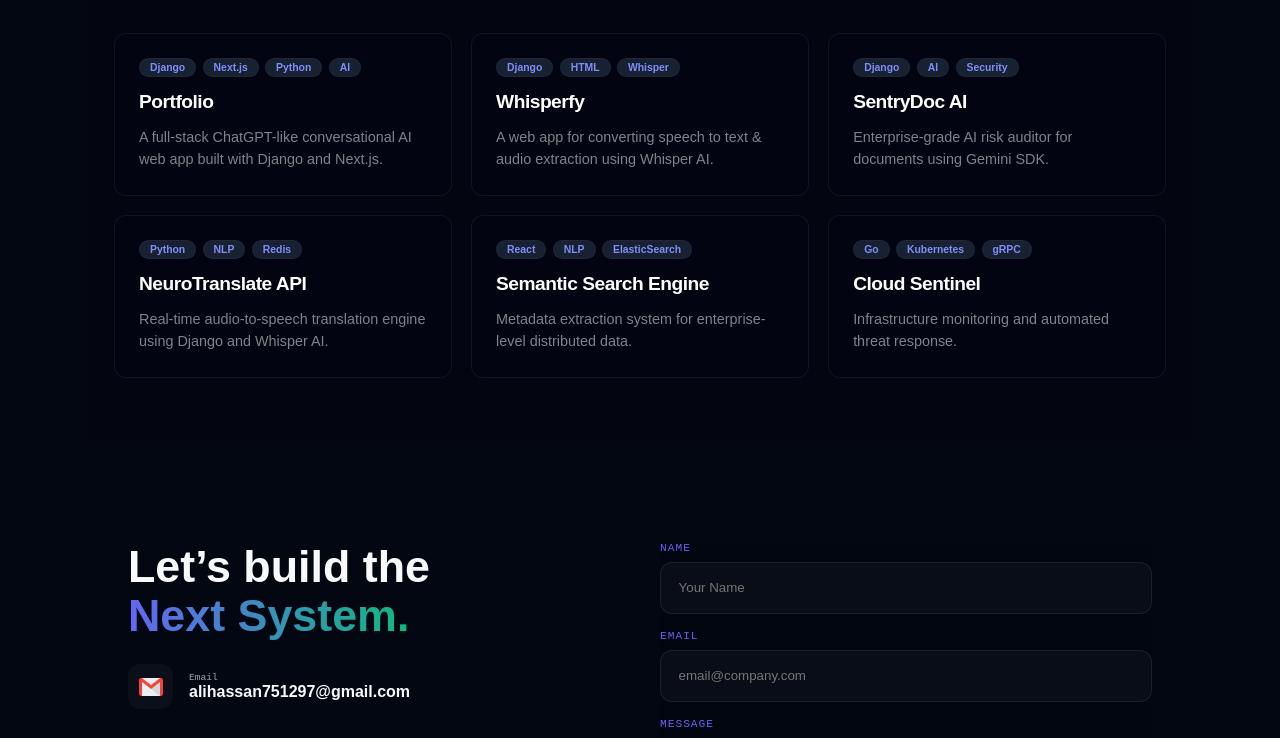
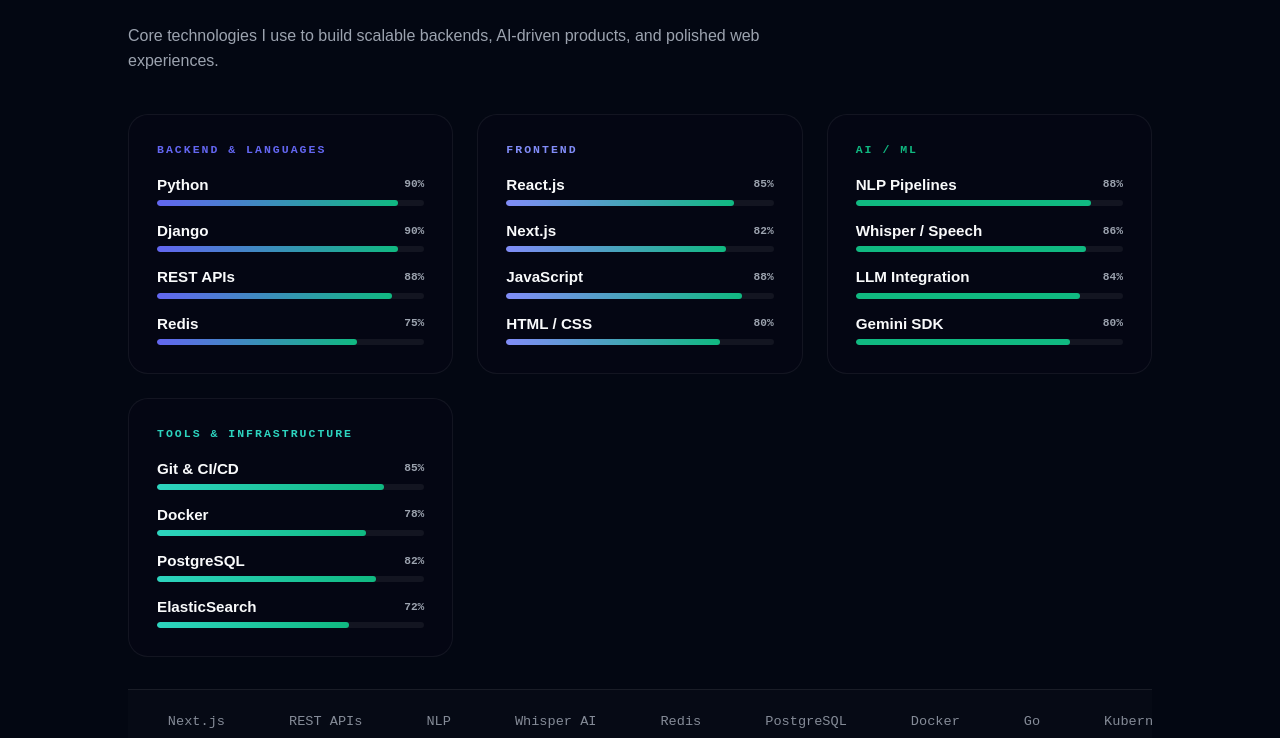
Before and after one commit to ali-hassan1590/my-portfolio, a React (Vite) app: page / in a window 1280 px wide. Shown: the part 1807-2545 px from the top of the page. Built offline with nearby package versions, Linux system fonts and the light colour scheme.

Commit message:
Add skills page

```diff
--- a/src/App.jsx
+++ b/src/App.jsx
@@ -3,6 +3,7 @@
 import Projects from './components/Projects';
 import Contact from './components/Contact';
 import Experience from './components/Experience'; // Use the previous fixed version
+import Skills from './components/Skills';
 import './index.css';
 
 function App() {
@@ -11,6 +12,7 @@
       <Navbar />
       <Hero />
       <Experience />
+      <Skills />
       <Projects />
       <Contact />
       <footer style={{ padding: '4rem 10%', textAlign: 'center', opacity: 0.6 }}>
--- a/src/components/Navbar.jsx
+++ b/src/components/Navbar.jsx
@@ -16,6 +16,7 @@
   const navLinks = [
     { name: 'Home', href: '#home' },
     { name: 'Experience', href: '#experience' },
+    { name: 'Skills', href: '#skills' },
     { name: 'Systems', href: '#systems' },
     { name: 'Contact', href: '#contact' },
   ];
--- a/src/components/Skills.jsx
+++ b/src/components/Skills.jsx
@@ -0,0 +1,154 @@
+import { motion } from 'framer-motion';
+
+const skillCategories = [
+  {
+    id: 'backend',
+    label: 'Backend & Languages',
+    accent: 'var(--primary)',
+    skills: [
+      { name: 'Python', level: 90 },
+      { name: 'Django', level: 90 },
+      { name: 'REST APIs', level: 88 },
+      { name: 'Redis', level: 75 },
+    ],
+  },
+  {
+    id: 'frontend',
+    label: 'Frontend',
+    accent: '#818cf8',
+    skills: [
+      { name: 'React.js', level: 85 },
+      { name: 'Next.js', level: 82 },
+      { name: 'JavaScript', level: 88 },
+      { name: 'HTML / CSS', level: 80 },
+    ],
+  },
+  {
+    id: 'ai',
+    label: 'AI / ML',
+    accent: 'var(--accent)',
+    skills: [
+      { name: 'NLP Pipelines', level: 88 },
+      { name: 'Whisper / Speech', level: 86 },
+      { name: 'LLM Integration', level: 84 },
+      { name: 'Gemini SDK', level: 80 },
+    ],
+  },
+  {
+    id: 'infra',
+    label: 'Tools & Infrastructure',
+    accent: '#2dd4bf',
+    skills: [
+      { name: 'Git & CI/CD', level: 85 },
+      { name: 'Docker', level: 78 },
+      { name: 'PostgreSQL', level: 82 },
+      { name: 'ElasticSearch', level: 72 },
+    ],
+  },
+];
+
+const marqueeItems = [
+  'Python',
+  'Django',
+  'React',
+  'Next.js',
+  'REST APIs',
+  'NLP',
+  'Whisper AI',
+  'Redis',
+  'PostgreSQL',
+  'Docker',
+  'Go',
+  'Kubernetes',
+];
+
+const cardVariants = {
+  hidden: { opacity: 0, y: 24 },
+  visible: (i) => ({
+    opacity: 1,
+    y: 0,
+    transition: { delay: i * 0.1, duration: 0.5 },
+  }),
+};
+
+const Skills = () => (
+  <section className="section skills-section" id="skills">
+    <motion.h2
+      initial={{ opacity: 0, y: 20 }}
+      whileInView={{ opacity: 1, y: 0 }}
+      viewport={{ once: true }}
+      className="contact-title"
+      style={{ marginBottom: '1rem' }}
+    >
+      Technical <span className="gradient-text">Stack</span>
+    </motion.h2>
+
+    <motion.p
+      initial={{ opacity: 0 }}
+      whileInView={{ opacity: 1 }}
+      viewport={{ once: true }}
+      style={{
+        maxWidth: '640px',
+        color: 'var(--text-muted)',
+        lineHeight: 1.6,
+        marginBottom: '2.5rem',
+      }}
+    >
+      Core technologies I use to build scalable backends, AI-driven products, and
+      polished web experiences.
+    </motion.p>
+
+    <div className="skills-grid">
+      {skillCategories.map((category, i) => (
+        <motion.div
+          key={category.id}
+          custom={i}
+          variants={cardVariants}
+          initial="hidden"
+          whileInView="visible"
+          viewport={{ once: true }}
+          className="skills-card"
+          whileHover={{ y: -4 }}
+        >
+          <h3 className="mono skills-card-title" style={{ color: category.accent }}>
+            {category.label}
+          </h3>
+          <ul className="skills-list">
+            {category.skills.map((skill) => (
+              <li key={skill.name} className="skills-item">
+                <div className="skills-item-header">
+                  <span>{skill.name}</span>
+                  <span className="mono skills-level">{skill.level}%</span>
+                </div>
+                <div className="skills-bar-track">
+                  <motion.div
+                    className="skills-bar-fill"
+                    style={{
+                      background: `linear-gradient(90deg, ${category.accent}, var(--accent))`,
+                    }}
+                    initial={{ width: 0 }}
+                    whileInView={{ width: `${skill.level}%` }}
+                    viewport={{ once: true }}
+                    transition={{ duration: 0.8, delay: 0.15, ease: 'easeOut' }}
+                  />
+                </div>
+              </li>
+            ))}
+          </ul>
+        </motion.div>
+      ))}
+    </div>
+
+    <div className="marquee-container" aria-hidden="true">
+      <div className="marquee-content">
+        {[...marqueeItems, ...marqueeItems].map((item, i) => (
+          <span key={`${item}-${i}`} className="mono skills-marquee-item">
+            {item}
+          </span>
+        ))}
+      </div>
+    </div>
+  </section>
+);
+
+export default Skills;
--- a/src/index.css
+++ b/src/index.css
@@ -292,6 +292,87 @@
   to { transform: translateX(-50%); }
 }
 
+.skills-marquee-item {
+  color: var(--text-muted);
+  font-size: 0.85rem;
+  white-space: nowrap;
+  opacity: 0.85;
+}
+
+.skills-section {
+  padding-top: 80px;
+}
+
+.skills-grid {
+  display: grid;
+  grid-template-columns: repeat(auto-fit, minmax(280px, 1fr));
+  gap: 1.5rem;
+  margin-bottom: 2rem;
+}
+
+.skills-card {
+  border-radius: 20px;
+  padding: 1.75rem;
+  background: rgba(8, 8, 23, 0.45);
+  border: 1px solid rgba(255, 255, 255, 0.06);
+  outline: none;
+  -webkit-tap-highlight-color: transparent;
+  transition: border-color 0.3s ease, box-shadow 0.3s ease, transform 0.3s ease;
+}
+
+@media (hover: hover) {
+  .skills-card:hover {
+    border-color: rgba(99, 102, 241, 0.22);
+    box-shadow: 0 16px 32px rgba(0, 0, 0, 0.45), 0 0 18px rgba(99, 102, 241, 0.12);
+  }
+}
+
+.skills-card:focus,
+.skills-card:focus-visible {
+  outline: none;
+  box-shadow: none;
+}
+
+.skills-card-title {
+  font-size: 0.72rem;
+  letter-spacing: 2px;
+  text-transform: uppercase;
+  margin-bottom: 1.25rem;
+}
+
+.skills-list {
+  list-style: none;
+  display: flex;
+  flex-direction: column;
+  gap: 1rem;
+}
+
+.skills-item-header {
+  display: flex;
+  justify-content: space-between;
+  align-items: center;
+  margin-bottom: 0.45rem;
+  font-size: 0.95rem;
+  font-weight: 600;
+}
+
+.skills-level {
+  font-size: 0.7rem;
+  color: var(--text-muted);
+}
+
+.skills-bar-track {
+  height: 6px;
+  border-radius: 999px;
+  background: rgba(255, 255, 255, 0.06);
+  overflow: hidden;
+}
+
+.skills-bar-fill {
+  height: 100%;
+  border-radius: 999px;
+}
+
 
 
 
```
